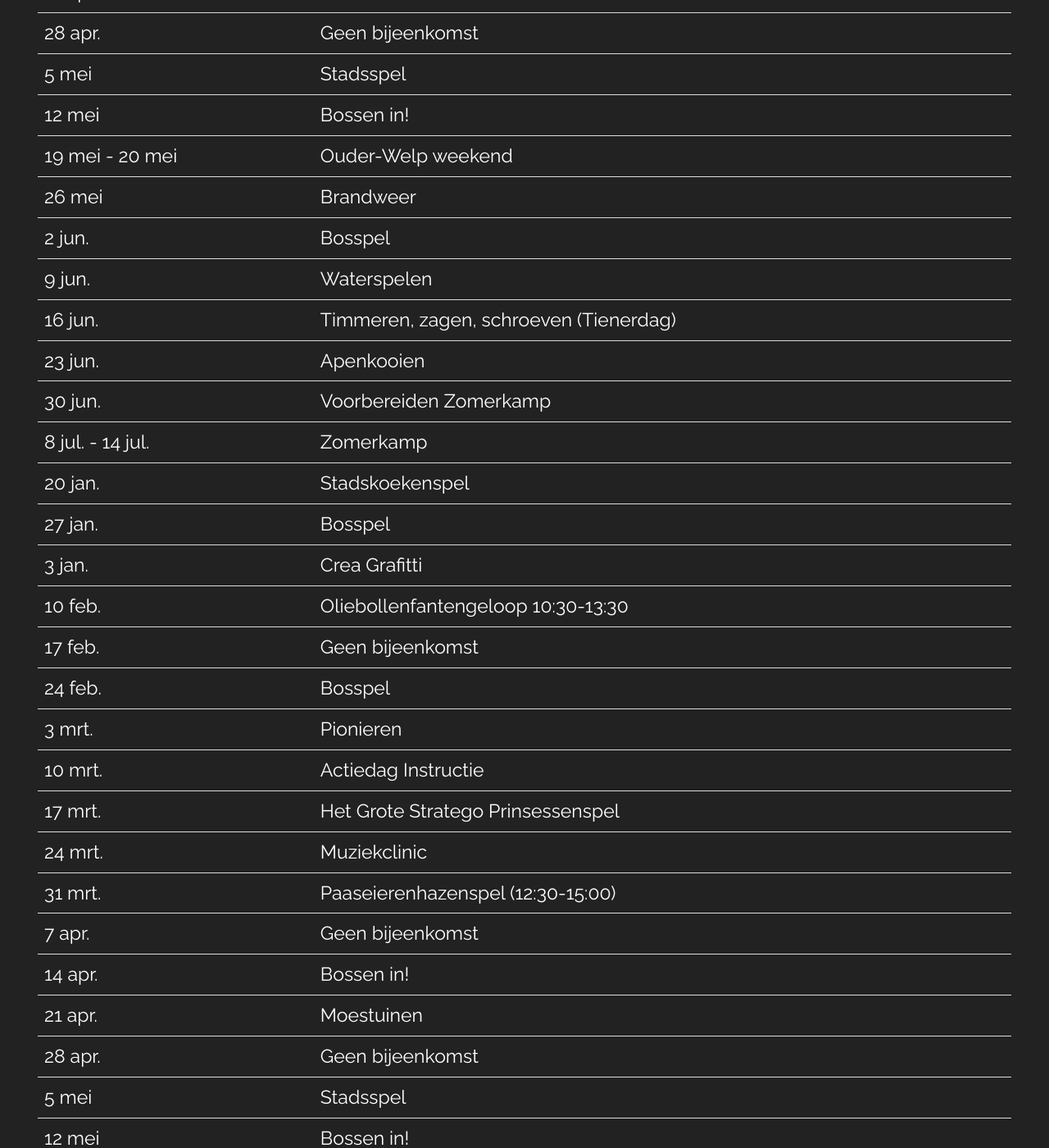
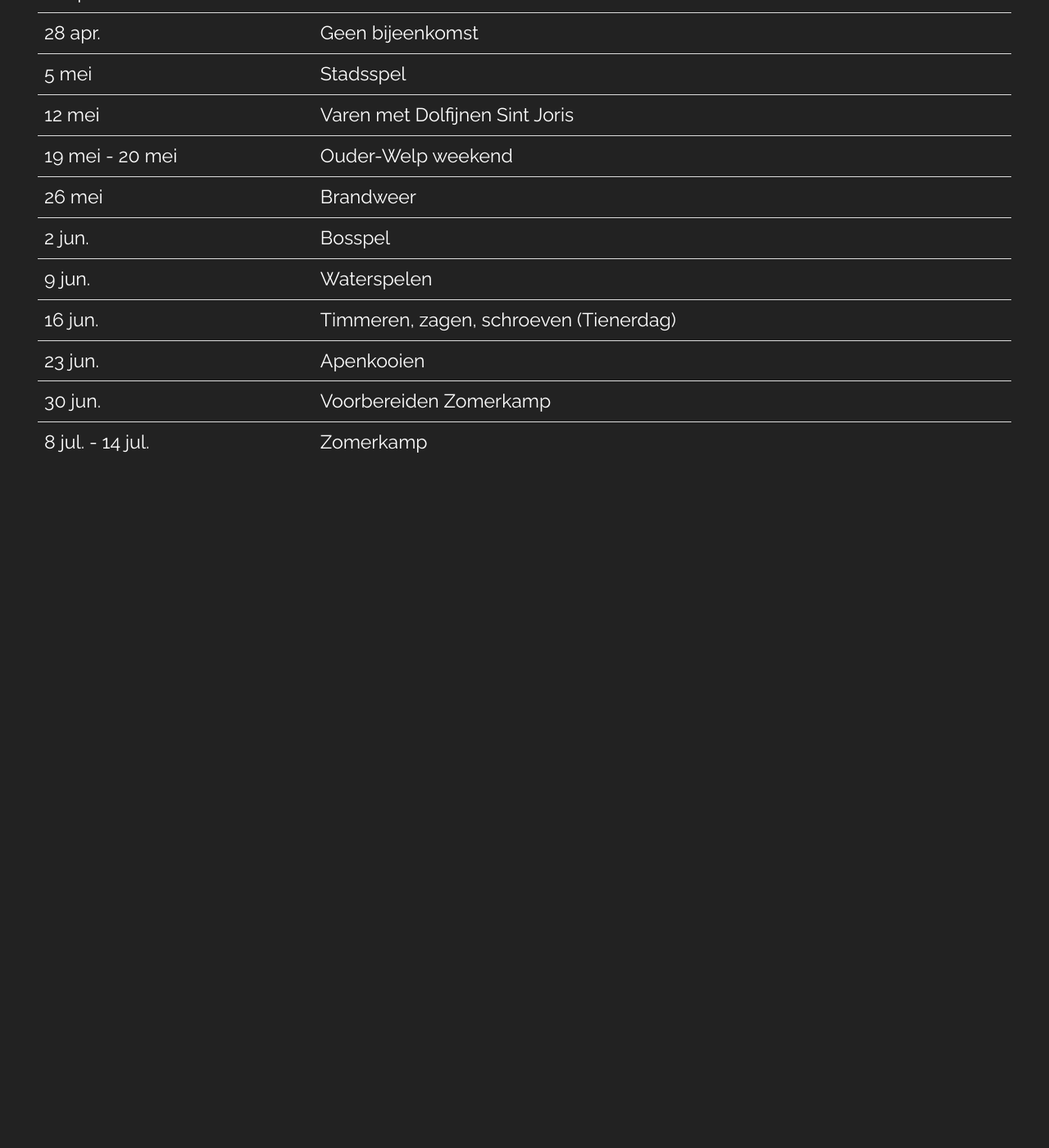
Before and after one commit to nognooitmeegemaakt/website, a Jekyll site: the page built from _agenda/welpen.md, in a window 1280 px wide and 1400 px high, scrolled down 1159 px. Shown: the whole window at 82% size. Built offline with Jekyll 4.4.1, drawn with Linux system fonts in a browser that asks for light colours; some web fonts are replaced; after the commit the page ends 1789 px from its top, so only the background shows below that; some of the changed text lies outside the part shown.

Commit message:
Update welpen.md Agenda through CMS
By Fabrizio Zanin (172.69.54.48)

```diff
--- a/_agenda/welpen.md
+++ b/_agenda/welpen.md
@@ -28,7 +28,7 @@
 | 21 apr. | Moestuinen |
 | 28 apr. | Geen bijeenkomst |
 | 5 mei | Stadsspel |
-| 12 mei | Bossen in! |
+| 12 mei | Varen met Dolfijnen Sint Joris |
 | 19 mei - 20 mei | Ouder-Welp weekend |
 | 26 mei | Brandweer |
 | 2 jun. | Bosspel |
@@ -37,31 +37,6 @@
 | 23 jun. | Apenkooien |
 | 30 jun. | Voorbereiden Zomerkamp |
 | 8 jul. - 14 jul. | Zomerkamp |
-| 20 jan. | Stadskoekenspel |
-| 27 jan. | Bosspel |
-| 3 jan. | Crea Grafitti |
-| 10 feb. | Oliebollenfantengeloop 10:30-13:30 |
-| 17 feb. | Geen bijeenkomst |
-| 24 feb. | Bosspel |
-| 3 mrt. | Pionieren |
-| 10 mrt. | Actiedag Instructie |
-| 17 mrt. | Het Grote Stratego Prinsessenspel |
-| 24 mrt. | Muziekclinic |
-| 31 mrt. | Paaseierenhazenspel (12:30-15:00) |
-| 7 apr. | Geen bijeenkomst |
-| 14 apr. | Bossen in! |
-| 21 apr. | Moestuinen |
-| 28 apr. | Geen bijeenkomst |
-| 5 mei | Stadsspel |
-| 12 mei | Bossen in! |
-| 19 mei - 20 mei | Ouder-Welp weekend |
-| 26 mei | Brandweer |
-| 2 jun. | Bosspel |
-| 9 jun. | Waterspelen! |
-| 16 jun. | Timmeren, zagen, schroeven (Tienerdag) |
-| 23 jun. | Apenkooien |
-| 30 jun. | Voorbereiden Zomerkamp |
-| 8 jul. - 14 jul. | Zomerkamp |
 {: .table :}
 
 {{ page.footer }}
```
Also changed, not shown: other parts of _agenda/welpen.md (+1 -1 lines).
